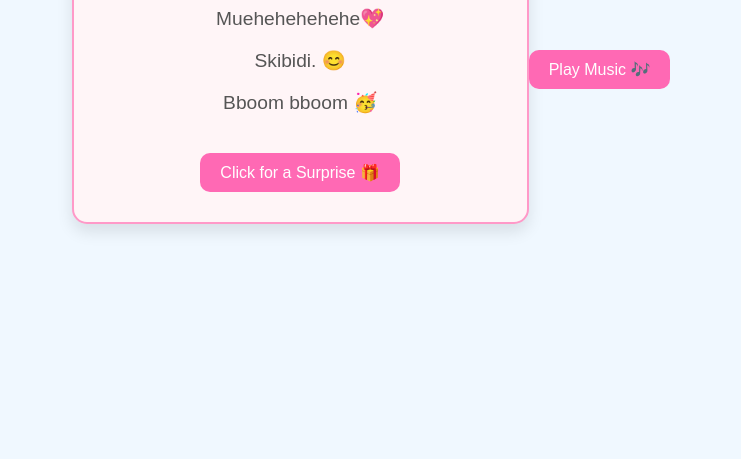
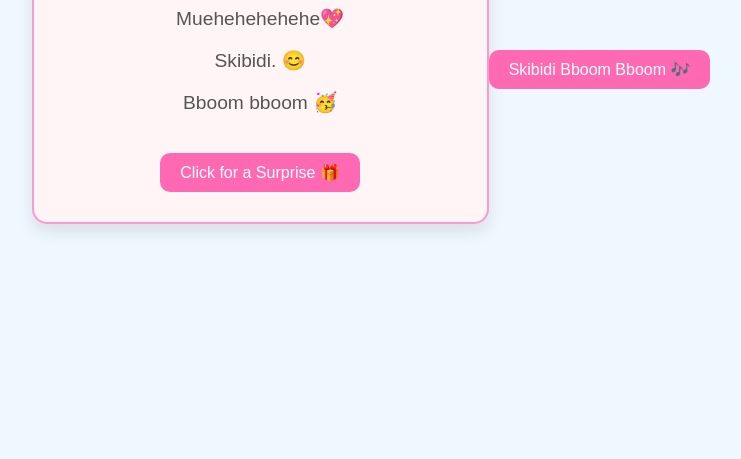
Before and after one commit to syazzna04/birthdaycard, a plain HTML site: page index.html in a window 1280 px wide. Shown: the part 341-800 px from the top of the page, without its empty margins (269-1010 px from the left). Drawn offline with Linux system fonts and the light colour scheme.

Commit message:
index.html

```diff
--- a/index.html
+++ b/index.html
@@ -23,7 +23,7 @@
         <button onclick="alert('Happy Birthday Abahh Skibidi Bboom Bboom! Selamat Menua')">Click for a Surprise 🎁</button>
     </div>
         <!-- Button to Unmute the Music -->
-        <button onclick="unmuteAudio()">Play Music 🎶</button>
+        <button onclick="unmuteAudio()">Skibidi Bboom Bboom 🎶</button>
     </div>
 
     <script>
```
